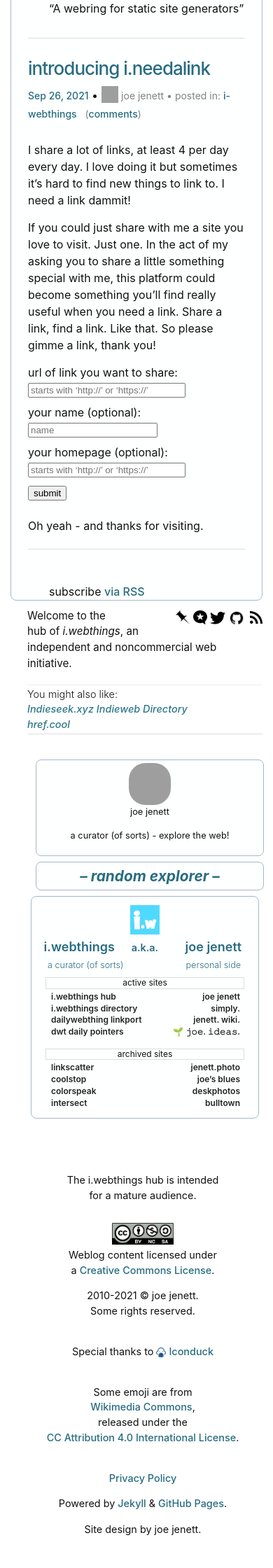
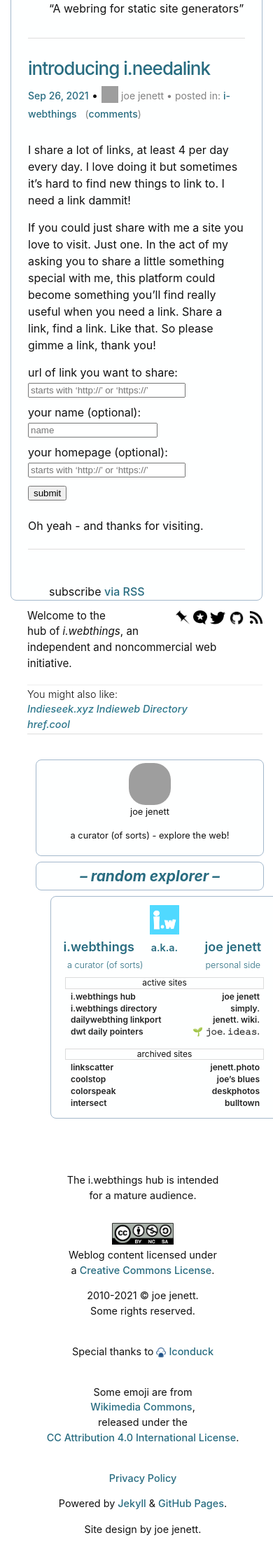
Before and after one commit to joejenett/i.webthings, a Jekyll site: the page built from index.md, in a window 390 px wide. Shown: the part 2709-4949 px from the top of the page at 70% size. Built offline with Jekyll 4.4.1, drawn with Linux system fonts in a browser that asks for light colours; comment, search, counter and statistics services are not loaded; grey boxes are pictures that could not be loaded.

Commit message:
Update style.css

```diff
--- a/css/style.css
+++ b/css/style.css
@@ -347,7 +347,7 @@ padding:0 15px 0 45px;
 padding:0;
 margin:0;
 }
-div.hcard-display, .explore {
+div.hcard-display, .explore, #aka {
 margin-left:36px;
 }
 .iwtblock {
```
